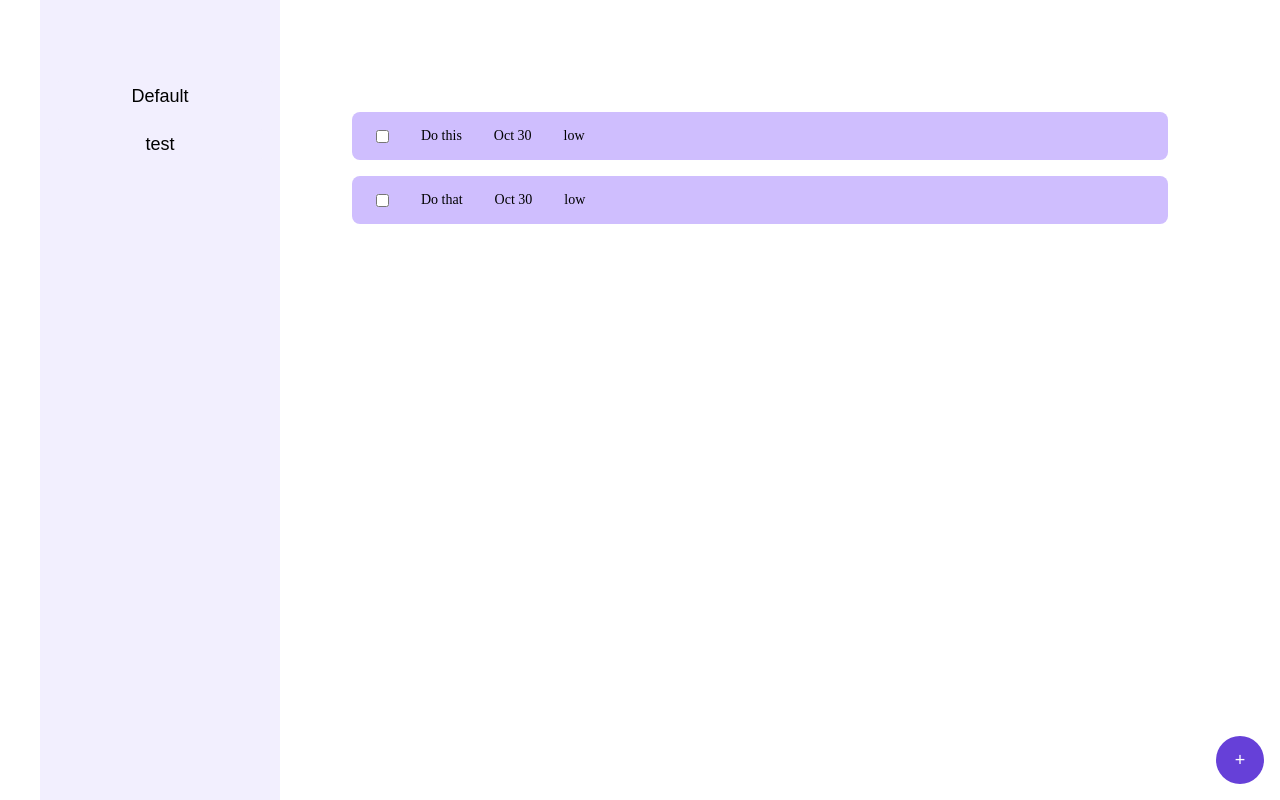
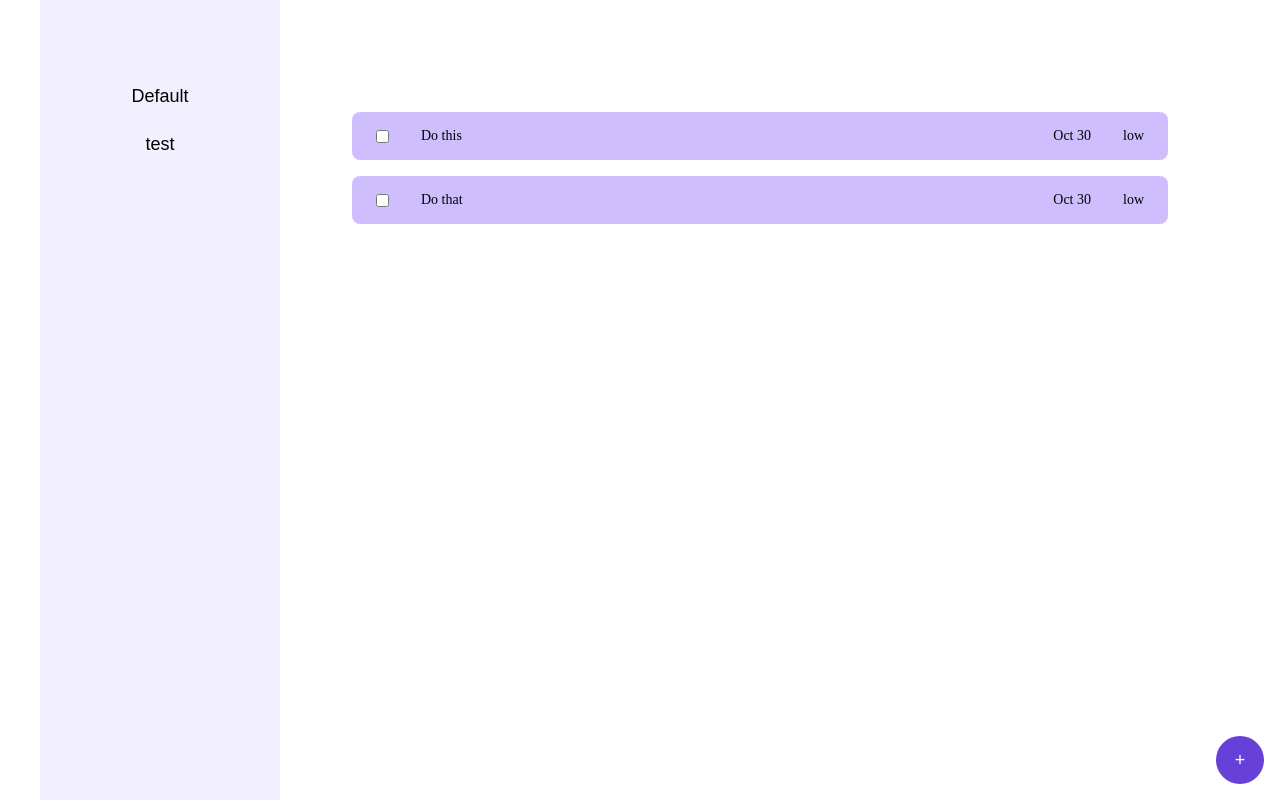
Before and after one commit to Emphibian/top-todolist, a website built with webpack: page src/index.html in a window 1280 px wide. Built offline with nearby package versions, Linux system fonts and the light colour scheme.

Commit message:
Add bare-bones css to layout dueDate and priority

```diff
--- a/src/style.css
+++ b/src/style.css
@@ -52,11 +52,16 @@
   align-items: center;
   margin: 0 auto;
   padding-left: 1.5rem;
+  padding-right: 1.5rem;
   min-width: 85%;
   height: 3rem;
   border-radius: 8px;
   background-color: #cfbefe;
   font-size: 14px;
+}
+
+.todo-item p:nth-child(2) {
+  flex: 1;
 }
 
 body > button {
```
